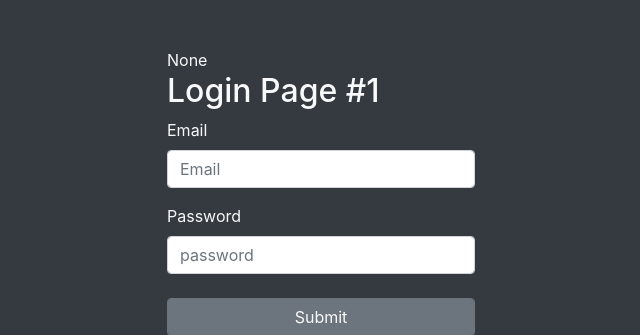
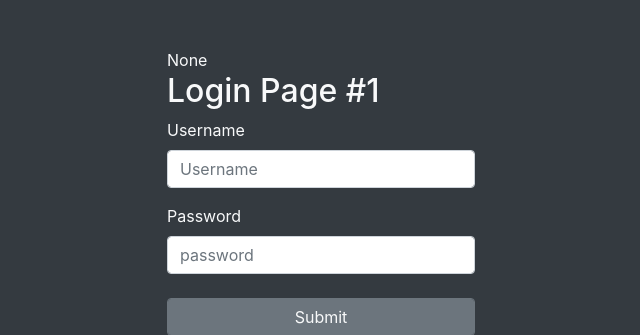
Before and after one commit to srcsmxd/MyPortfolio, a Django app: page /accounts/ in a window 1280 px wide. Shown: the top 335 px of the page, without its empty margins (319-959 px from the left). Run offline with Django 3.2, Linux system fonts and the light colour scheme; some libraries are stand-ins or nearby versions.

Commit message:
added login system 1.0.1

```diff
--- a/accounts/templates/accounts/login.html
+++ b/accounts/templates/accounts/login.html
@@ -19,8 +19,8 @@
       {% csrf_token %}
       <h2>Login Page #1</h2>
       <div class="form-group">
-        <label for="email">Email</label>
-  <input type="text" class="form-control" id="email" name="email" placeholder="Email">
+        <label for="email">Username</label>
+  <input type="text" class="form-control" id="username" name="username" placeholder="Username">
       </div>
       <div class="form-group">
         <label for="password">Password</label>
--- a/accounts/templates/accounts/register.html
+++ b/accounts/templates/accounts/register.html
@@ -19,8 +19,8 @@
       {% csrf_token %}
         <h2>Register Page #1</h2>
       <div class="form-group">
-        <label for="email">Email</label>
-  <input type="text" class="form-control" id="email" name="email" placeholder="Email">
+        <label for="email">Username</label>
+  <input type="text" class="form-control" id="username" name="username" placeholder="Username">
       </div>
       <div class="form-group">
         <label for="password">Password</label>
--- a/accounts/views.py
+++ b/accounts/views.py
@@ -5,7 +5,7 @@ from django.contrib.auth.models import User, auth
 def login(request):
     context = None
     if request.method == 'POST':
-        user = auth.authenticate(username=request.POST['email'], password=request.POST['password'])
+        user = auth.authenticate(username=request.POST['username'], password=request.POST['password'])
         if user is not None:
             auth.login(request, user)
             return redirect('/blog/')
@@ -20,8 +20,8 @@ def register(request):
     context = None
     if request.method == 'POST':
         if request.POST['password'] == request.POST['password1']:
-            if User.objects.filter(username=request.POST['email']).exists() == False:
-                user = User.objects.create_user(username=request.POST['email'], password=request.POST['password'])
+            if User.objects.filter(username=request.POST['username']).exists() == False:
+                user = User.objects.create_user(username=request.POST['username'], password=request.POST['password'])
                 user.save()
                 return redirect('/accounts/login/')
             else:
```
Also changed, not shown: db.sqlite3.
